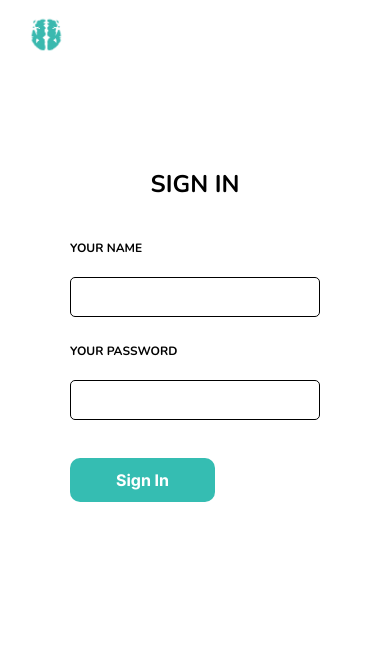
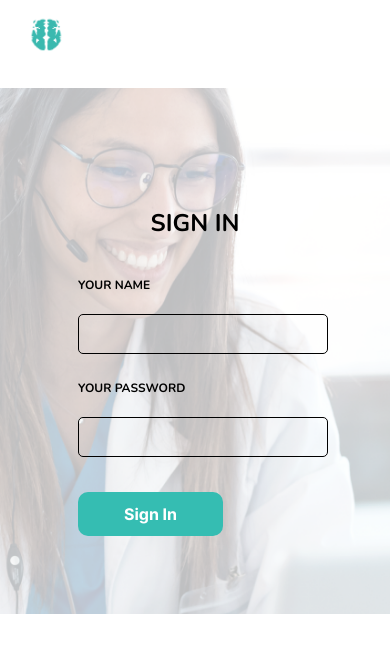
Before and after one commit to cod-OR/Synapse-app, a React Native app: screen / in a window 390 px wide. Shown: the top 652 px of the page. Built offline with nearby package versions, Linux system fonts and the light colour scheme.

Commit message:
login page moidfy

```diff
--- a/pages/login.js
+++ b/pages/login.js
@@ -14,11 +14,15 @@ const Login = () => {
         return null;
     }
 
-    const image = { uri: "https://reactjs.org/logo-og.png" };
+    const image = require('../assets/Rectangle_1404.png');
 
   return (
+    <View style={styles.screen}>
     <ImageBackground
+        source={image}
+        style={styles.image}
     >
+
     <View style={styles.container}>
 
             <View style={styles.logincompo}>
@@ -41,6 +45,7 @@ const Login = () => {
 
     </View>
     </ImageBackground>
+    </View>
   )
 }
 
@@ -51,13 +56,12 @@ export default Login;
 const styles = StyleSheet.create({
     container: {
       margin:0,
-      justifyContent:"center",
-      alignItems:"center",
       width:"100%",
-      height:"100%"
+      height:"100%",
+
     },
     logincompo:{
-        padding:"10%",
+        padding:"20%",
         flex:1,
         marginTop:"10%"
     },
@@ -75,7 +79,8 @@ const styles = StyleSheet.create({
     },
     heading:{
         justifyContent:"center",
-        alignItems:"center"
+        alignItems:"center",
+
     },
     button:{
         height:44,
@@ -83,7 +88,6 @@ const styles = StyleSheet.create({
         borderRadius:10,
         backgroundColor:"#35BDB2",
         justifyContent:"center",
-        // alignItems:"center"
     },
     buttontext:{
         fontFamily: "Inter",
@@ -97,6 +101,12 @@ const styles = StyleSheet.create({
     form:{
         width:250,
         paddingVertical:"15%",
+
+    },
+    screen:{
+        alignItems:"center",
+        justifyContent:"center",
+
     },
     label:{
         //styleName: Headings/Label Heading;
@@ -115,5 +125,9 @@ const styles = StyleSheet.create({
         lineHeight: 36,
         letterSpacing: 0,
         textAlign: "left"
+    },
+    image:{
+        width:"100%",
+        height:"100%",
     }
   });
```
Also changed, not shown: assets/Rectangle_1404.png (added).
